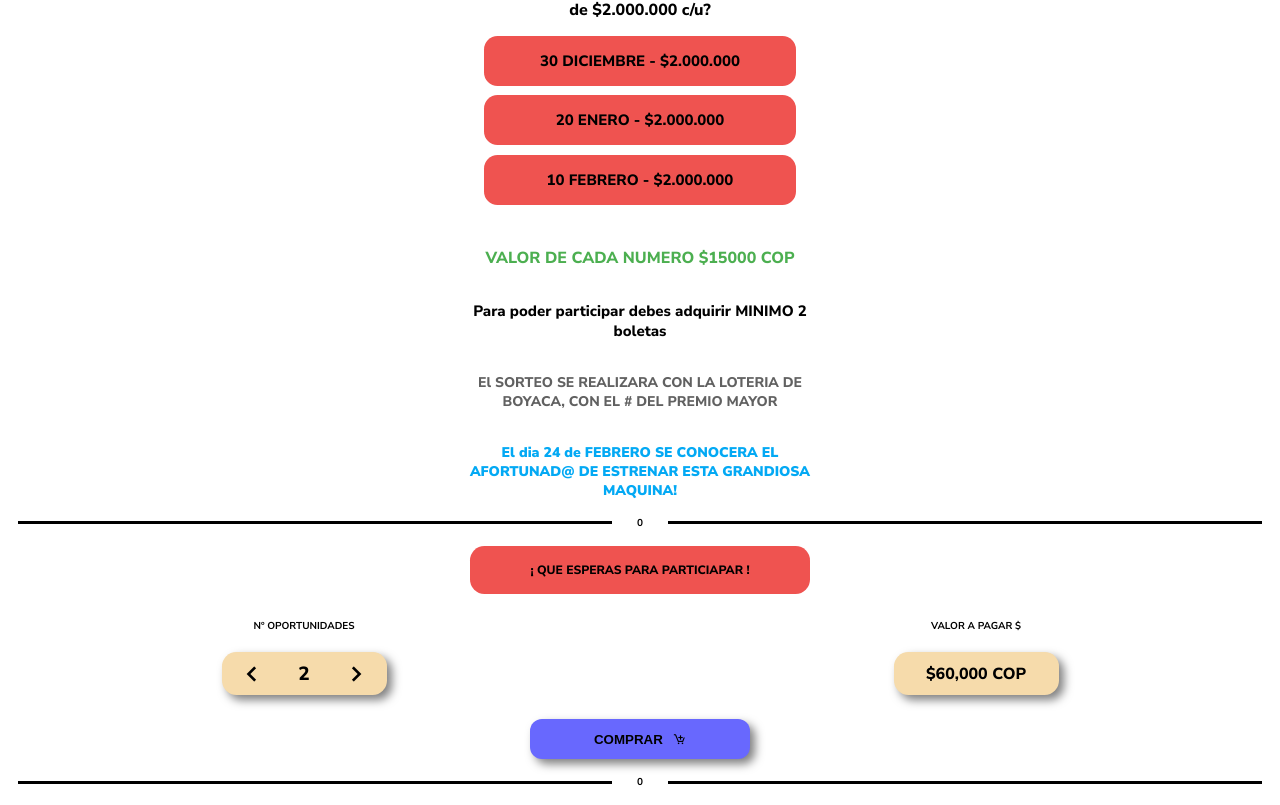
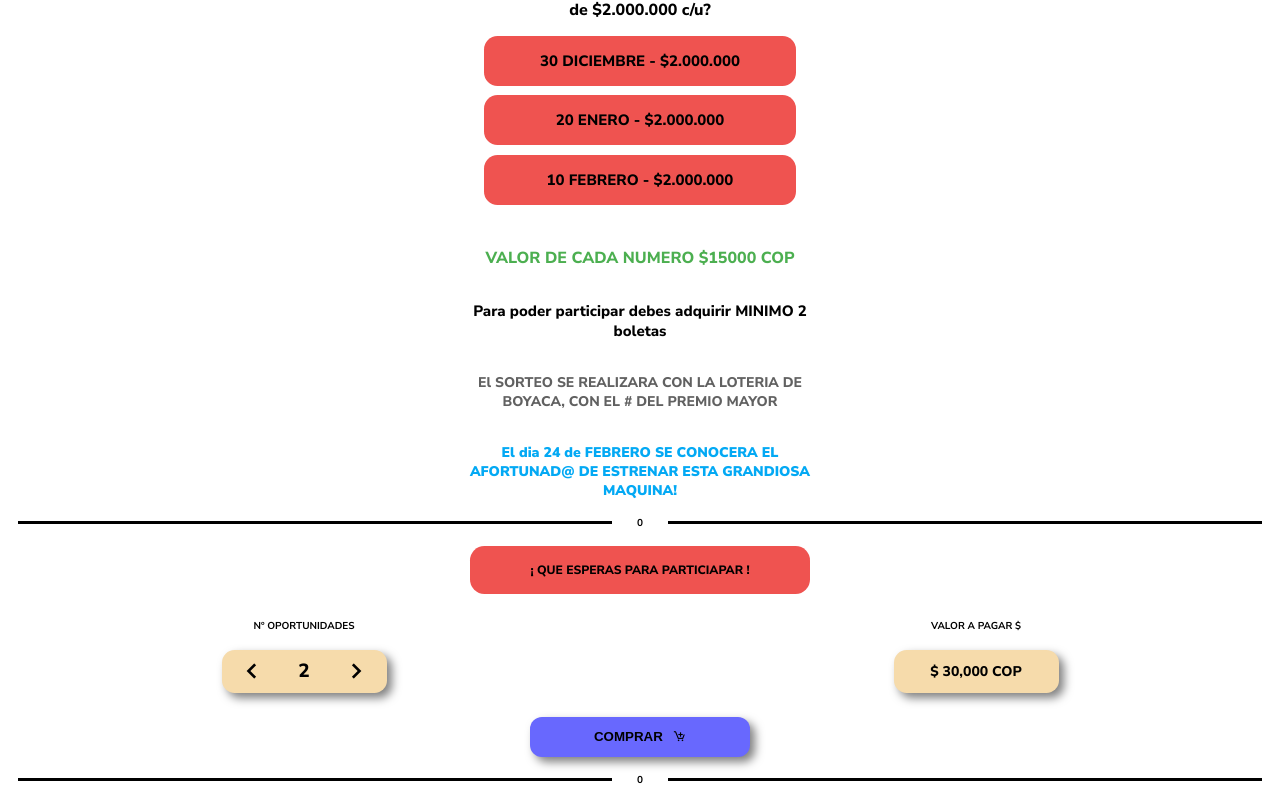
Before and after one commit to aaron-456/raffles.App, a React (Vite) app: page / in a window 1280 px wide. Shown: the part 652-1457 px from the top of the page. Built offline with nearby package versions, Linux system fonts and the light colour scheme.

Commit message:
Ahora agregar la logica que cuando el usuario vaya incrementando el contador el valor del cuadro a pagar tambien aumente

```diff
--- a/src/components/ShoppingCart_Section.tsx
+++ b/src/components/ShoppingCart_Section.tsx
@@ -3,16 +3,23 @@ import "./styles/shoppingCart_Section.css";
 
 const ShoppingCart_Section = () => {
   const [numberCount, setNumberCount] = useState(2);
+  const [valueToPay, setValueToPay] = useState(30000);
 
   const handleIncrement = () => {
     setNumberCount(numberCount + 1);
+    setValueToPay(valueToPay + 15000);
   };
 
   const handleDecrement = () => {
     if (numberCount > 2) {
       setNumberCount(numberCount - 1);
+      setValueToPay(valueToPay - 15000);
     }
   };
+
+  const customValueToPay = valueToPay
+    .toLocaleString("es-CO")
+    .replace(/\./g, ",");
 
   return (
     <section className="shoppingCart__section">
@@ -38,7 +45,7 @@ const ShoppingCart_Section = () => {
         <div className="valueToPay__box">
           <p className="titleCv">VALOR A PAGAR $</p>
           <div className="value">
-            <span className="value__span">$60,000 COP</span>
+            <span className="value__span">{`$ ${customValueToPay} COP`}</span>
           </div>
         </div>
       </div>
--- a/src/components/styles/shoppingCart_Section.css
+++ b/src/components/styles/shoppingCart_Section.css
@@ -37,6 +37,7 @@
   align-items: center;
   color: black;
   font-weight: 800;
+  font-size: 14px;
 }
 
 .valueToPay__box,
```
